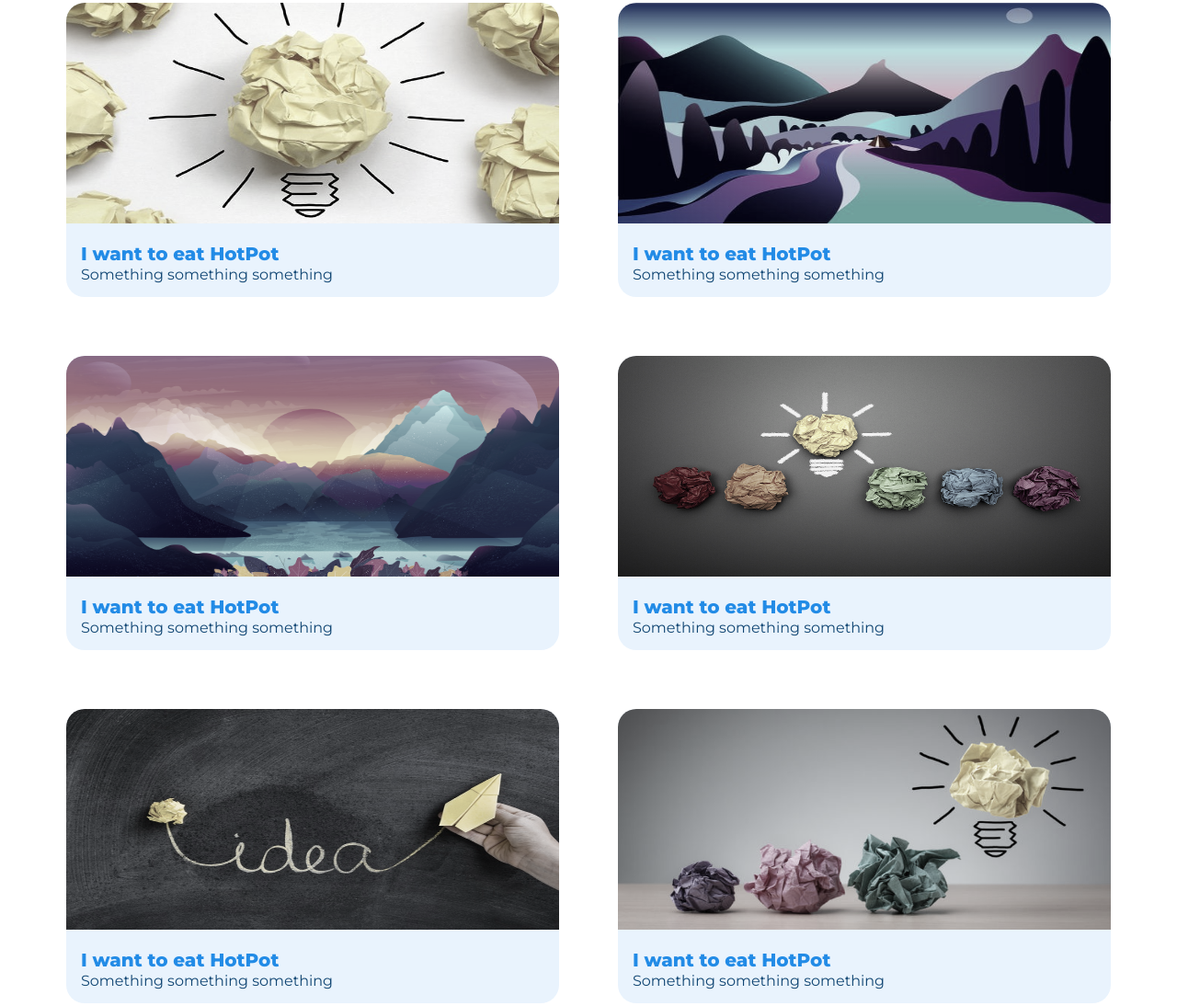
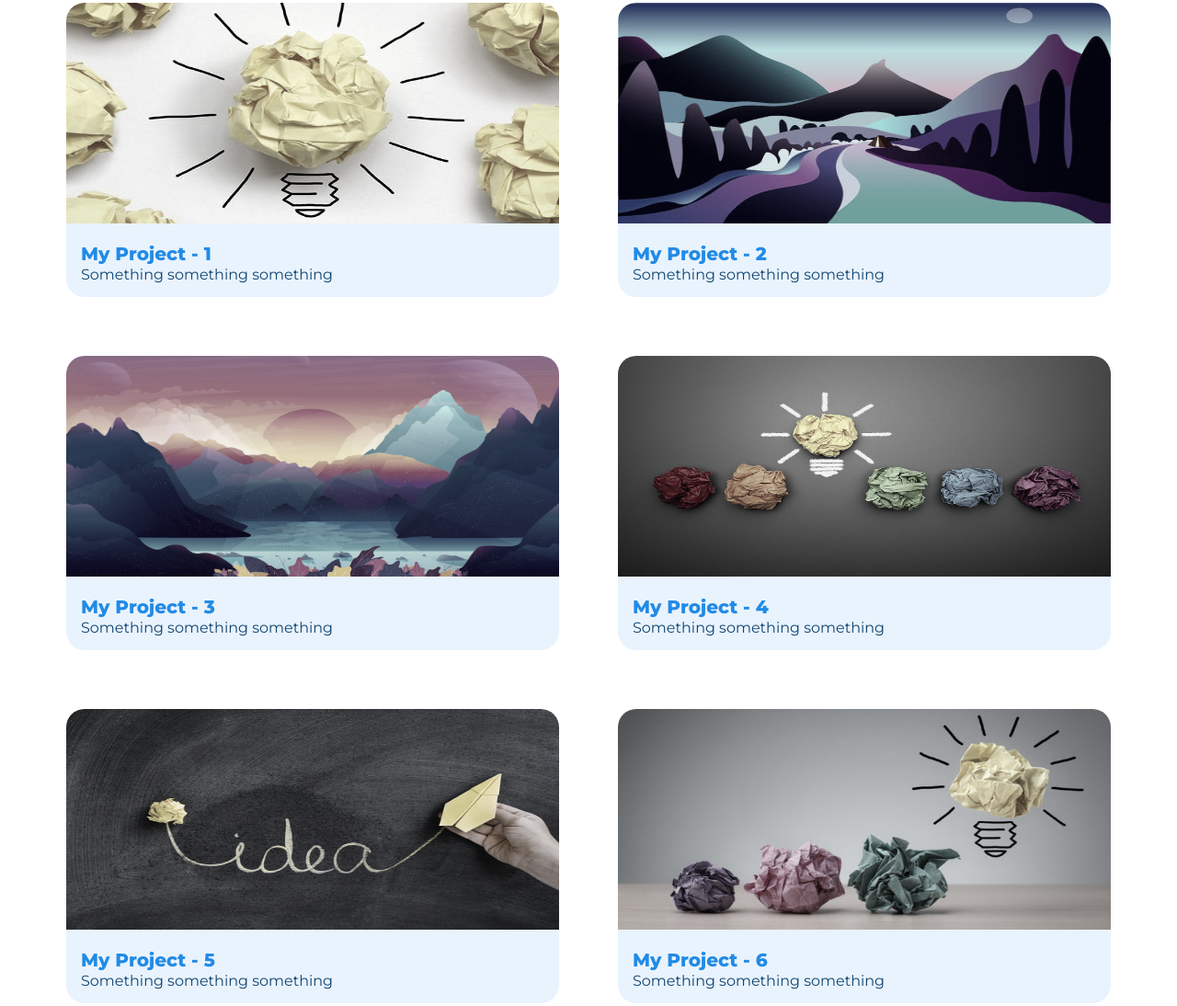
Before and after one commit to mayzinei/RepoHub, a plain HTML site: page index.html in a window 1280 px wide. Shown: the part 2793-3887 px from the top of the page at 92% size. Drawn offline with Linux system fonts and the light colour scheme.

Commit message:
text change

```diff
--- a/css/style.css
+++ b/css/style.css
@@ -550,7 +550,7 @@
 	border: none;
 }
 
-input:focus {
+.input-box input:focus {
 	font-size: 1.8rem;
 	color: #114673;
 	border: 1px solid #228be6;
--- a/index.html
+++ b/index.html
@@ -251,7 +251,7 @@
 
 						<div class="accordion-box">
 							<button class="accordion">
-								<p>Want to know how to get a girlfriend?</p>
+								<p>What is the mass of the sun?</p>
 								<svg
 									xmlns="http://www.w3.org/2000/svg"
 									fill="none"
@@ -278,7 +278,7 @@
 							</div>
 
 							<button class="accordion">
-								<p>Want to know how to get a girlfriend?</p>
+								<p>What is the mass of the sun?</p>
 								<svg
 									xmlns="http://www.w3.org/2000/svg"
 									fill="none"
@@ -315,42 +315,42 @@
 						<div class="feature-pj">
 							<img src="./images/FeatureProject/project-1.jpg" alt="" />
 							<div class="pj-detail">
-								<h5>I want to eat HotPot</h5>
+								<h5>My Project - 1</h5>
 								<p>Something something something</p>
 							</div>
 						</div>
 						<div class="feature-pj">
 							<img src="./images/FeatureProject/project-2.jpg" alt="" />
 							<div class="pj-detail">
-								<h5>I want to eat HotPot</h5>
+								<h5>My Project - 2</h5>
 								<p>Something something something</p>
 							</div>
 						</div>
 						<div class="feature-pj">
 							<img src="./images/FeatureProject/project-3.jpg" alt="" />
 							<div class="pj-detail">
-								<h5>I want to eat HotPot</h5>
+								<h5>My Project - 3</h5>
 								<p>Something something something</p>
 							</div>
 						</div>
 						<div class="feature-pj">
 							<img src="./images/FeatureProject/project-4.jpg" alt="" />
 							<div class="pj-detail">
-								<h5>I want to eat HotPot</h5>
+								<h5>My Project - 4</h5>
 								<p>Something something something</p>
 							</div>
 						</div>
 						<div class="feature-pj">
 							<img src="./images/FeatureProject/project-5.jpg" alt="" />
 							<div class="pj-detail">
-								<h5>I want to eat HotPot</h5>
+								<h5>My Project - 5</h5>
 								<p>Something something something</p>
 							</div>
 						</div>
 						<div class="feature-pj">
 							<img src="./images/FeatureProject/project-6.jpg" alt="" />
 							<div class="pj-detail">
-								<h5>I want to eat HotPot</h5>
+								<h5>My Project - 6</h5>
 								<p>Something something something</p>
 							</div>
 						</div>
```
